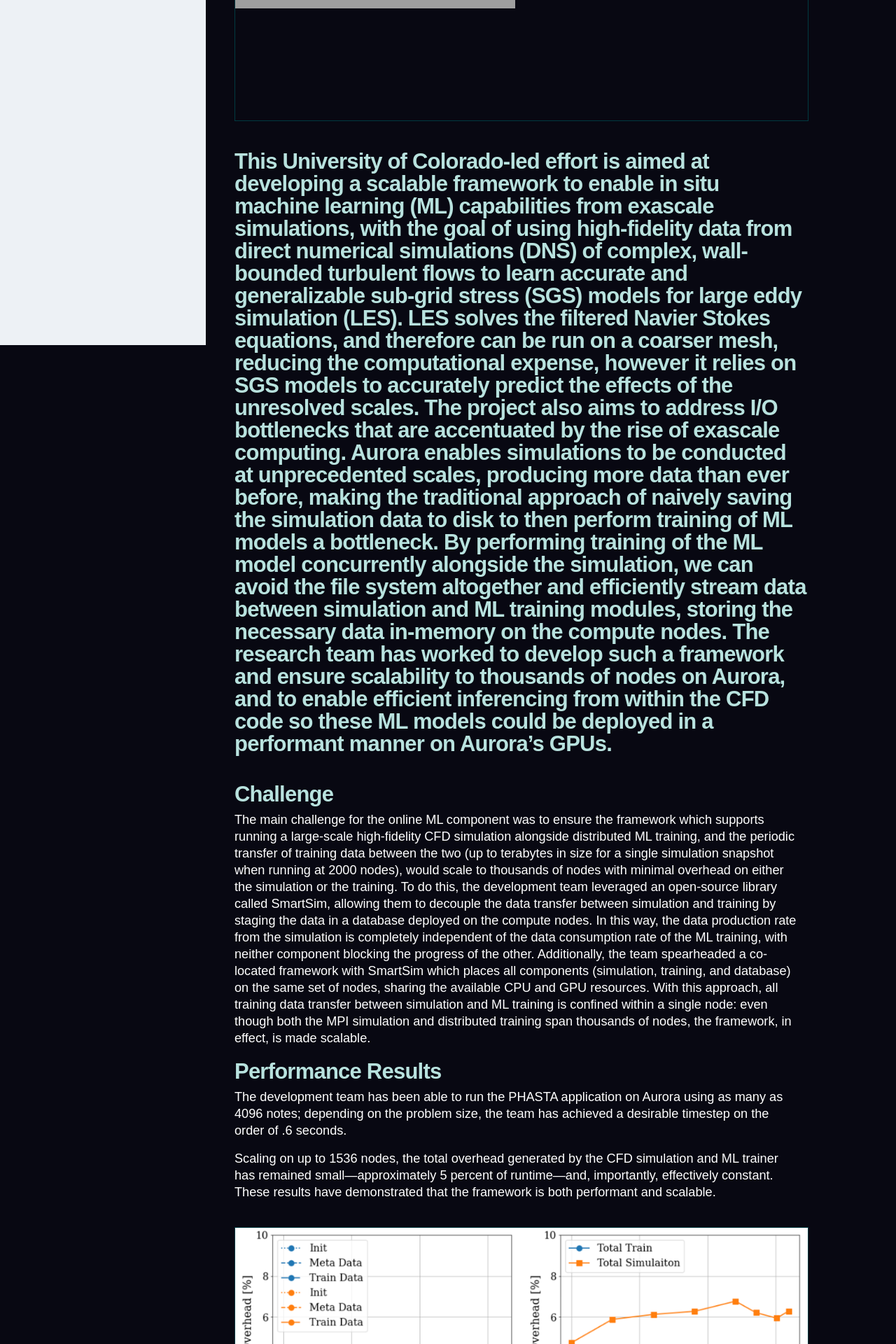
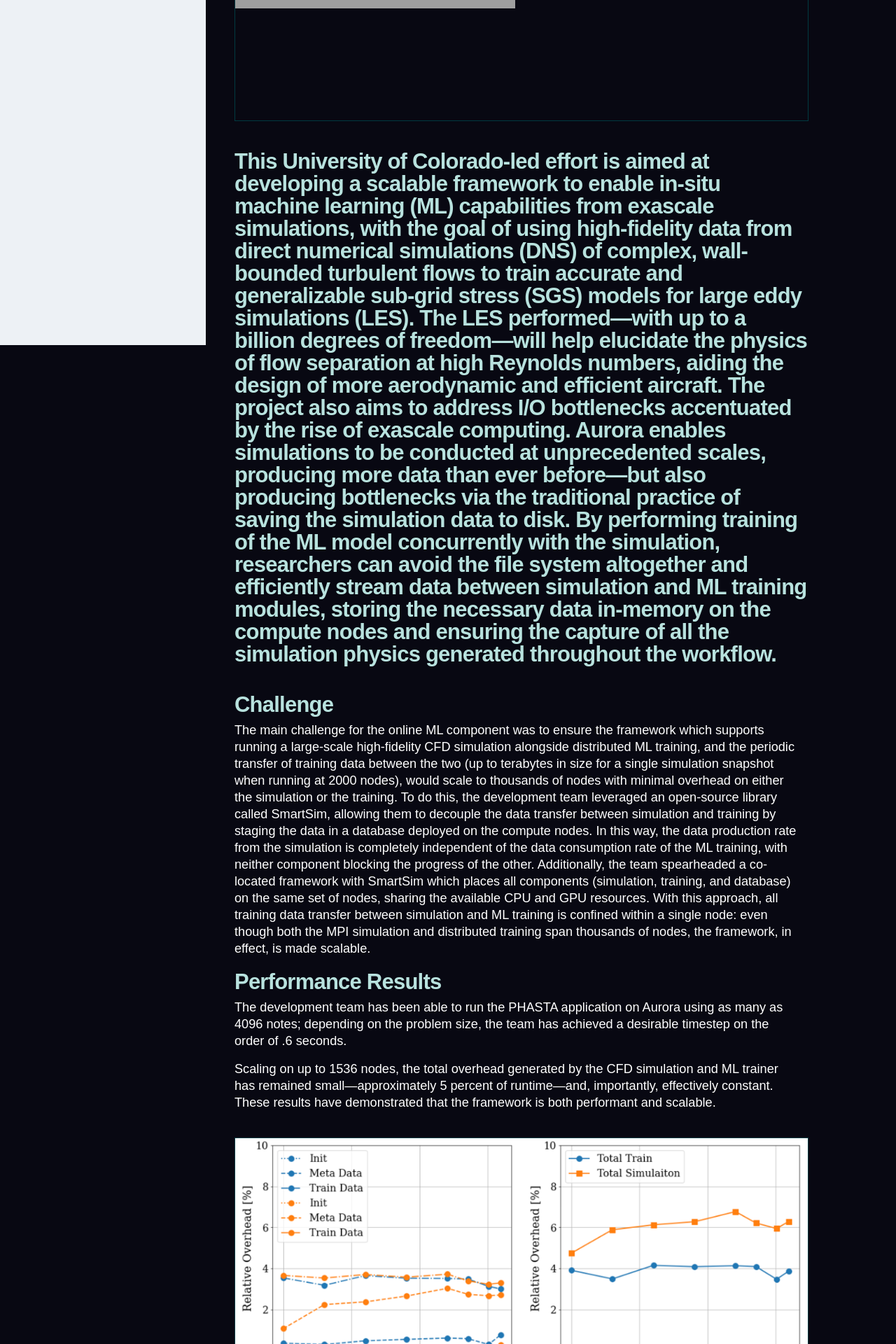
Before and after one commit to argonne-lcf/AR2024, a Jekyll site: the page built from _performancehighlights/phasta.md, in a window 1280 px wide. Shown: the part 851-2771 px from the top of the page at 70% size. Built offline with Jekyll 4.4.1, drawn with Linux system fonts in a browser that asks for light colours; some web fonts are replaced.

Commit message:
Update phasta.md
intro summary

```diff
--- a/_performancehighlights/phasta.md
+++ b/_performancehighlights/phasta.md
@@ -16,7 +16,10 @@ image: 'phasta.png'
 
 
 {% include txt-intro.html
-    blurb = "This University of Colorado-led effort is aimed at developing a scalable framework to enable in situ machine learning (ML) capabilities from exascale simulations, with the goal of using high-fidelity data from direct numerical simulations (DNS) of complex, wall-bounded turbulent flows to learn accurate and generalizable sub-grid stress (SGS) models for large eddy simulation (LES). LES solves the filtered Navier Stokes equations, and therefore can be run on a coarser mesh, reducing the computational expense, however it relies on SGS models to accurately predict the effects of the unresolved scales. The project also aims to address I/O bottlenecks that are accentuated by the rise of exascale computing. Aurora enables simulations to be conducted at unprecedented scales, producing more data than ever before, making the traditional approach of naively saving the simulation data to disk to then perform training of ML models a bottleneck. By performing training of the ML model concurrently alongside the simulation, we can avoid the file system altogether and efficiently stream data between simulation and ML training modules, storing the necessary data in-memory on the compute nodes. The research team has worked to develop such a framework and ensure scalability to thousands of nodes on Aurora, and to enable efficient inferencing from within the CFD code so these ML models could be deployed in a performant manner on Aurora’s GPUs."
+    blurb = "This University of Colorado-led effort is aimed at developing a scalable framework to enable in-situ machine learning (ML) capabilities from exascale simulations, with the goal of using high-fidelity data from direct numerical simulations (DNS) of complex, wall-bounded turbulent flows to train accurate and generalizable sub-grid stress (SGS) models for large eddy simulations (LES). The LES performed—with up to a billion degrees of freedom—will help elucidate the physics of flow separation at high Reynolds numbers, aiding the design of more aerodynamic and efficient aircraft.
+
+The project also aims to address I/O bottlenecks accentuated by the rise of exascale computing. Aurora enables simulations to be conducted at unprecedented scales, producing more data than ever before—but also producing bottlenecks via the traditional practice of saving the simulation data to disk. By performing training of the ML model concurrently with the simulation, researchers can avoid the file system altogether and efficiently stream data between simulation and ML training modules, storing the necessary data in-memory on the compute nodes and ensuring the capture of all the simulation physics generated throughout the workflow.
+"
 %}
 
 
```
